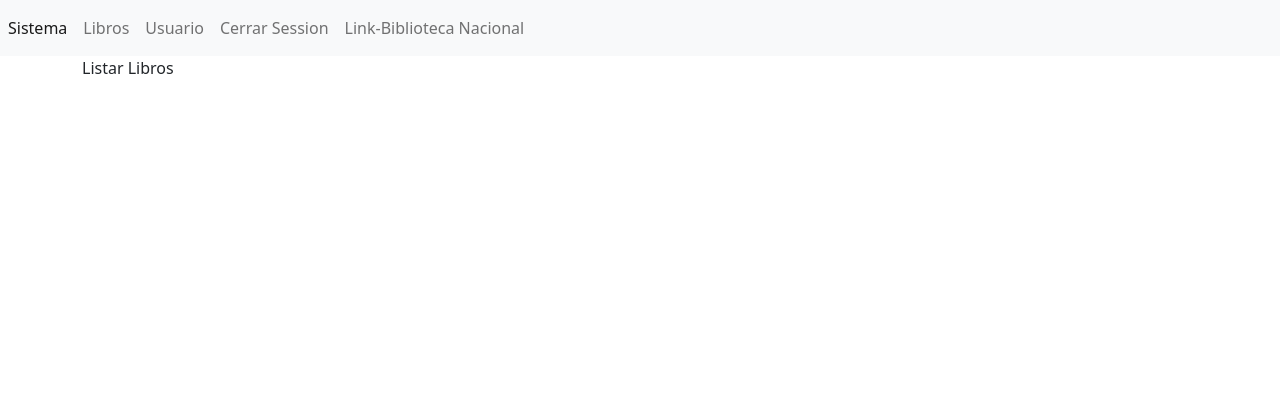
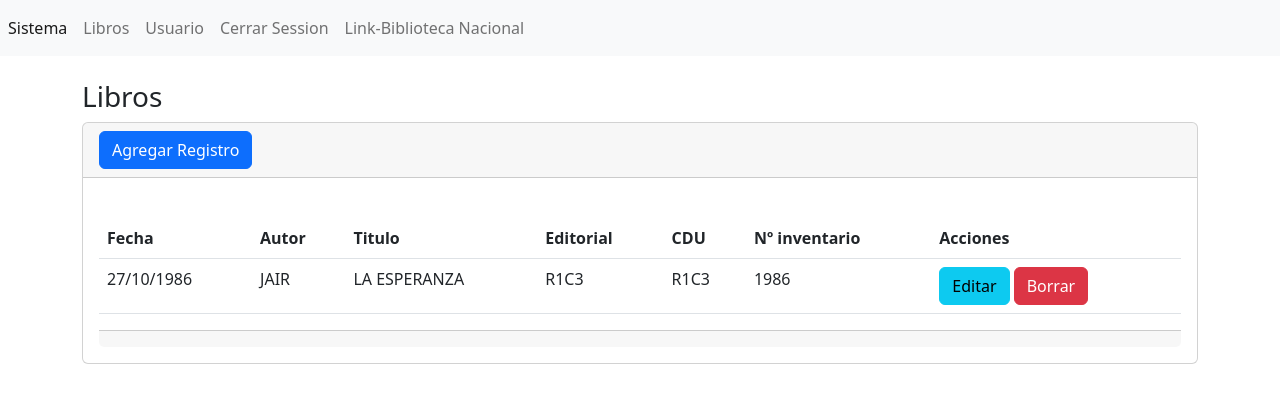
Before and after one commit to jmisoardi/app_biblioteca, a PHP site: page /app_biblioteca/secciones/libros/index.php in a window 1280 px wide. Shown: the top 403 px of the page. Run offline with PHP 8.4, Linux system fonts and the light colour scheme.

Commit message:
se trabajo en el formulario, registros de carga

```diff
--- a/index.php
+++ b/index.php
@@ -5,7 +5,7 @@
 
     <div class="p-5 mb-4 bg-light rounded-3">
         <div class="container-fluid py-5">
-            <h1 class="display-5 fw-bold">Biblioteca Virtual Local</h1>
+            <h1 class="display-5 fw-bold">Biblioteca Virtual- (Local)</h1>
             <p class="col-md-8 fs-4">Using a series of utilities, you can create this jumbotron, just like the one in previous versions of Bootstrap. Check out the examples below for how you can remix and restyle it to your liking.</p>
             <button class="btn btn-primary btn-lg" type="button">Example button</button>
         </div>
--- a/secciones/libros/editar.php
+++ b/secciones/libros/editar.php
@@ -0,0 +1,5 @@
+<?php include("../../templates/header.php"); ?>
+
+Editar Libros
+
+<?php include("../../templates/footer.php"); ?>
--- a/secciones/libros/index.php
+++ b/secciones/libros/index.php
@@ -1,9 +1,52 @@
 
 <?php include("../../templates/header.php"); ?>
 
-Listar Libros
+<br>
+<h3>Libros</h3>
+
+<div class="card">
+
+    <div class="card-header">
+<!-- Creamos un boton (bs5-button-a) para derivar a crear.php         -->
+        <a name="" id="" class="btn btn-primary"
+            href="crear.php"
+            role="button">Agregar Registro
+        </a>
+    </div>
+    <div class="card-body">
+        <br>
+        <div class="table-responsive-xxl">
+            <table class="table table">
+                <thead>
+                    <tr>
+                        <th scope="col">Fecha</th>
+                        <th scope="col">Autor</th>
+                        <th scope="col">Titulo</th>
+                        <th scope="col">Editorial</th>
+                        <th scope="col">CDU</th>
+                        <th scope="col">Nº inventario</th>
+                        <th scope="col">Acciones</th>
+                    </tr>
+                </thead>
+                <tbody>
+                    <tr class="">
+                        <td scope="row">27/10/1986</td>
+                        <td>JAIR</td>
+                        <td>LA ESPERANZA</td>
+                        <td>R1C3</td>
+                        <td>R1C3</td>
+                        <td>1986</td>
+                        <td><a name="" id="" class="btn btn-info" href="#" role="button">Editar</a>
+                            <a name="" id="" class="btn btn-danger" href="#" role="button">Borrar</a>
+                        </td>
+
+                </tbody>
+            </table>
+        </div>
 
 
-
+    <div class="card-footer text-muted">
+    </div>
+</div>
 
 <?php  include("../../templates/footer.php"); ?>
--- a/secciones/usuario/crear.php
+++ b/secciones/usuario/crear.php
@@ -1 +1,5 @@
-asdfasdf
+<?php include("../../templates/header.php"); ?>
+
+Crear Usuario
+
+<?php include("../../templates/footer.php"); ?>
--- a/secciones/usuario/editar.php
+++ b/secciones/usuario/editar.php
@@ -0,0 +1,5 @@
+<?php include("../../templates/header.php"); ?>
+
+Editar Usuario
+
+<?php include("../../templates/footer.php"); ?>
--- a/secciones/usuario/index.php
+++ b/secciones/usuario/index.php
@@ -1,5 +1,5 @@
 <?php include("../../templates/header.php"); ?>
 
-Usuarios del sistema
+Listar Usuarios
 
 <?php include("../../templates/footer.php"); ?>
--- a/templates/header.php
+++ b/templates/header.php
@@ -1,7 +1,7 @@
 
 
 <!-- Se crea la URL base para que no se repita la redireccion  -->
-<?php $url_base="http://localhost/app/"; ?>
+<?php $url_base = "http://localhost/app_biblioteca/"; ?>
 
 <!doctype html>
 <html lang="en">
@@ -33,7 +33,7 @@
                 <a class="nav-link" href=" <?php echo $url_base; ?>secciones/libros/">Libros</a>
             </li>
             <li class="nav-item">
-                <a class="nav-link" href="secciones/usuario/">Usuario</a>
+                <a class="nav-link" href="<?php echo $url_base; ?>secciones/usuario/">Usuario</a>
             </li>
             <li class="nav-item">
                 <a class="nav-link" href="#">Cerrar Session</a>
```
Also changed, not shown: secciones/libros/crear.php (+110 -0 lines).
